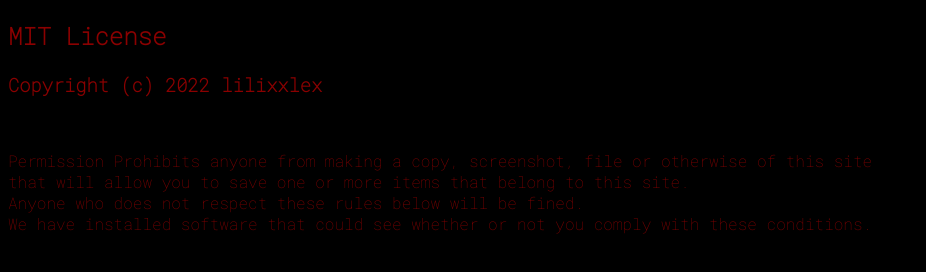
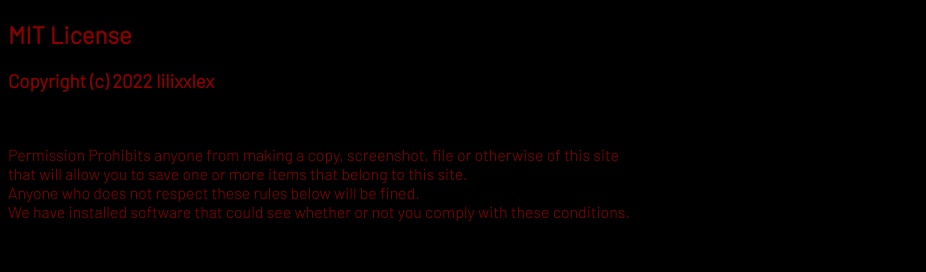
Before and after one commit to lilixxlex/i-m-very-very-sorry, a plain HTML site: page License.html in a window 1280 px wide. Shown: the whole page, without its empty margins (0-926 px from the left). Drawn offline with Linux system fonts and the light colour scheme.

Commit message:
Update license.css

```diff
--- a/license.css
+++ b/license.css
@@ -1,7 +1,7 @@
-@import url('https://fonts.googleapis.com/css2?family=Roboto+Mono:wght@100&display=swap');
+@import url('https://fonts.googleapis.com/css2?family=Barlow:wght@300&display=swap');
 h3,h2,p
 {
-    font-family: 'Roboto Mono', monospace;
+    font-family: 'Barlow', sans-serif;
     color: darkred;
 }
 
```
